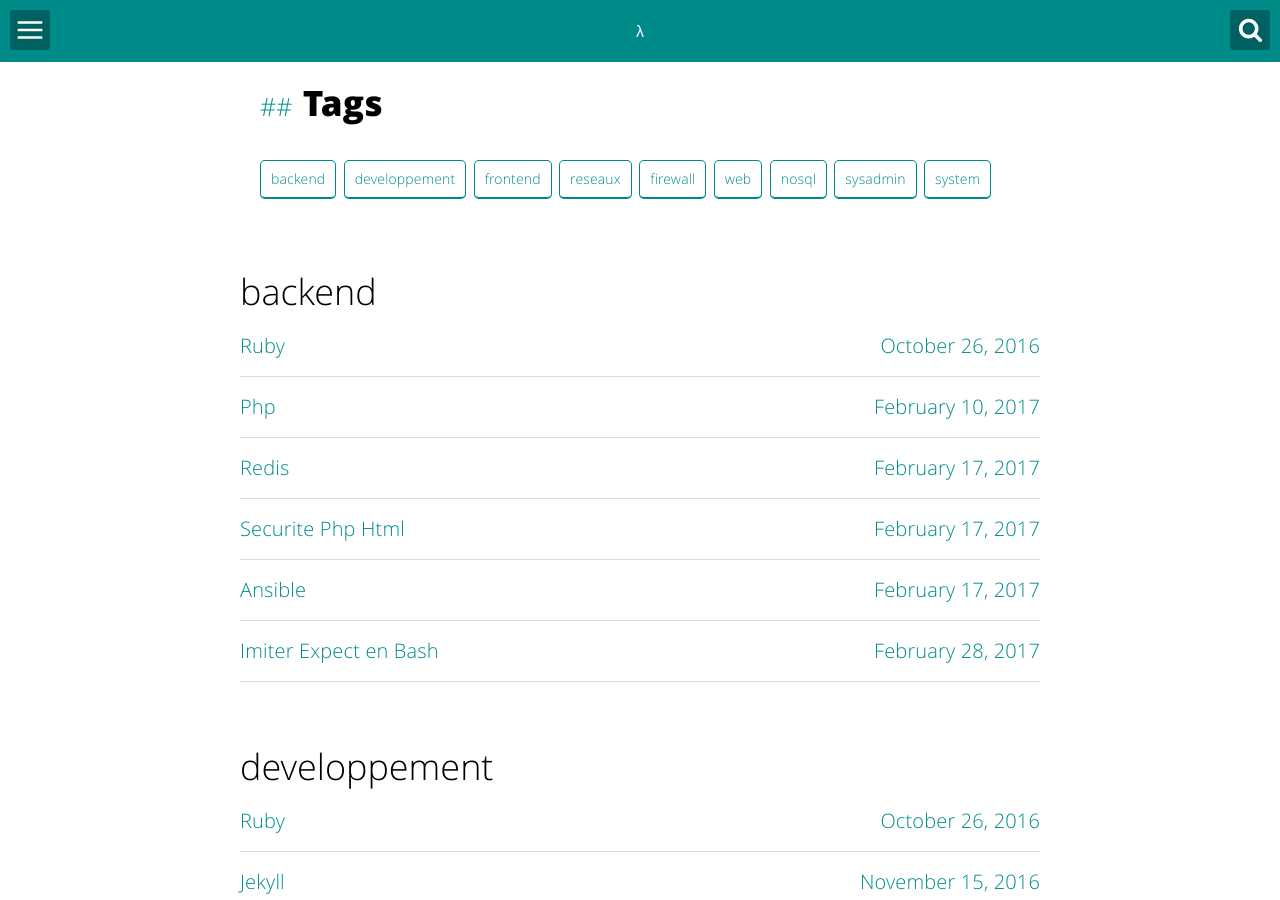
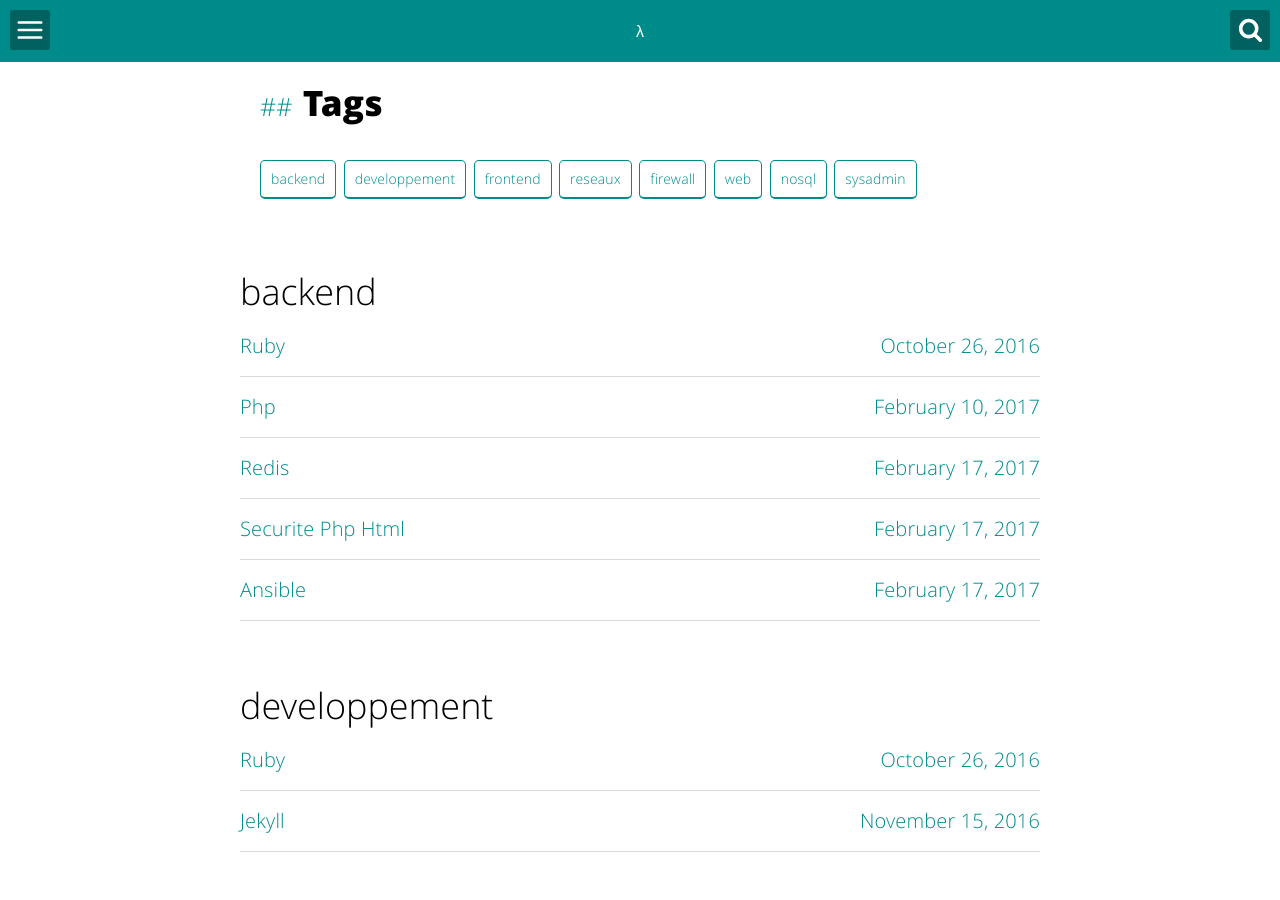
Before and after one commit to fasca/fasca.github.io, a Jekyll site: the page built from tags.html, in a window 1280 px wide and 900 px high. Built offline with Jekyll 4.4.1, drawn with Linux system fonts in a browser that asks for light colours; a file with an impossible date is left out; some of the changed text lies outside the part shown.

Commit message:
Updated 2017-02-28-imiter-Expect-en-Bash.md

`````diff
--- a/_posts/2017-02-28-imiter-Expect-en-Bash.md
+++ b/_posts/2017-02-28-imiter-Expect-en-Bash.md
@@ -1,7 +1,7 @@
 ---
 layout: post
 title: Imiter Expect en Bash
-date: 2017-02-28
+date: {}
 tags:
   - backend
   - system
@@ -26,4 +26,4 @@ echo "exit"
 ````
 pour executer ce scirpt sur du telnet exemple:
 
-sh script.sh | telenet @IP
+`sh script.sh | telenet @IP`
`````
